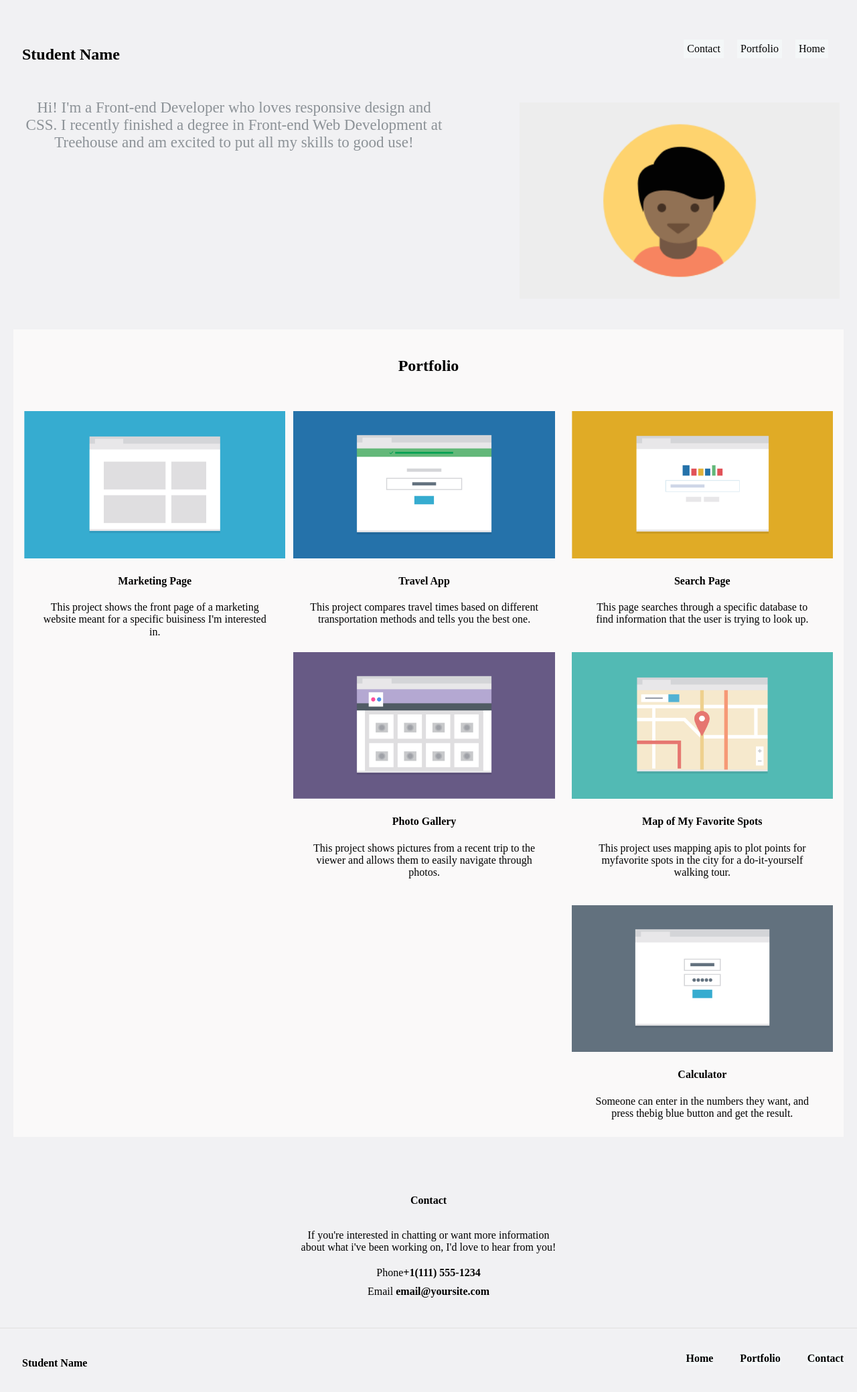
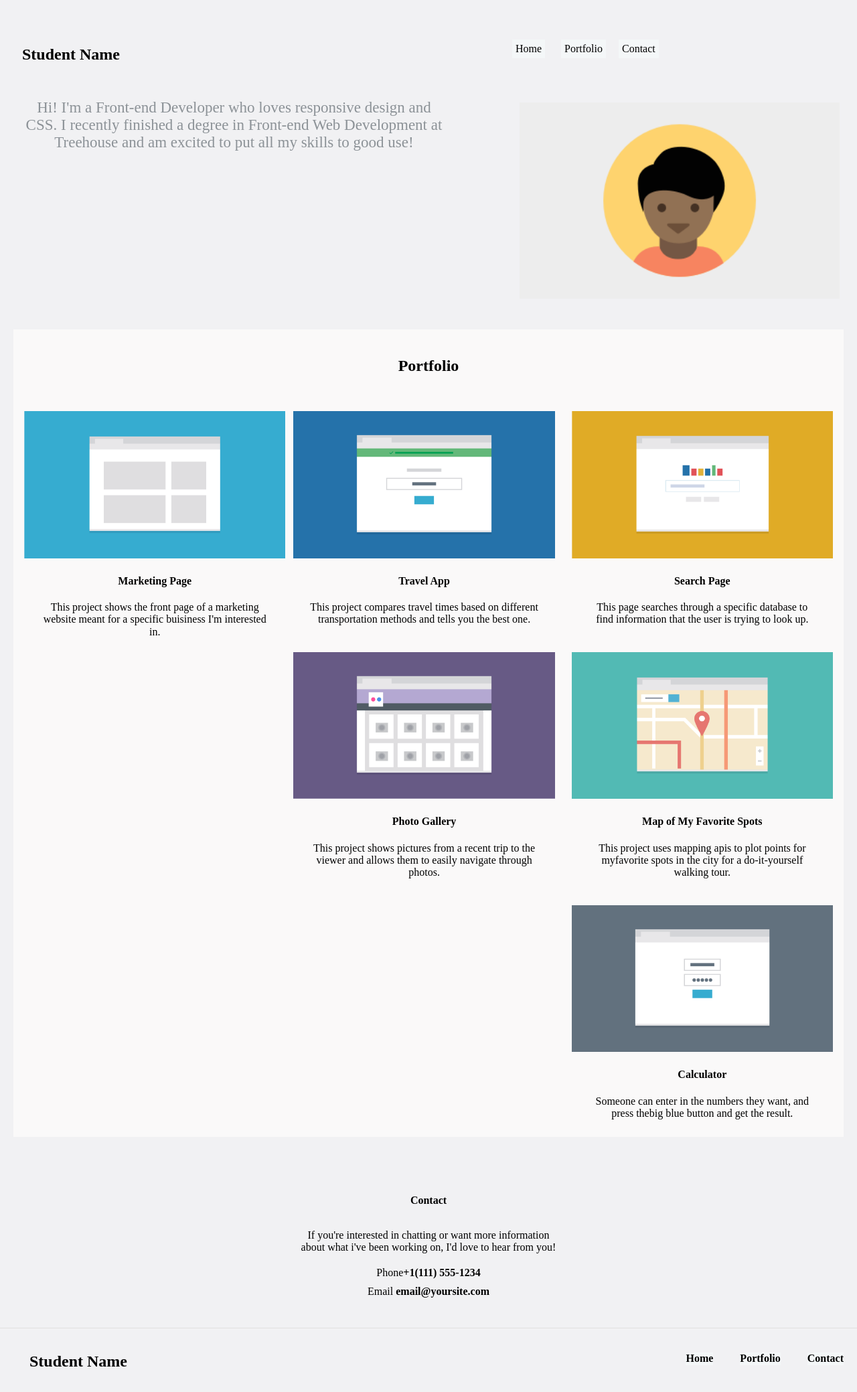
Before and after one commit to Abbott1/2-unit, a plain HTML site: page index.html in a window 1280 px wide. Shown: the whole page at 67% size. Drawn offline with Linux system fonts and the light colour scheme.

Commit message:
fixed for second review

```diff
--- a/css/styles.css
+++ b/css/styles.css
@@ -117,7 +117,7 @@ img {
     margin-top: 45px;
 }
 
-.boarder-line h1 {
+.boarder-line h2 {
     display: block;
     float: left;
     margin-left: 8px;
@@ -127,7 +127,7 @@ img {
 .back-to-top {
     display: block;
     float: right;
-    margin-top: 12px;
+    margin-top: 24px;
     margin-right: 8px;
     padding-top: 10px;
 }
@@ -250,6 +250,22 @@ img {
        display: block;
        padding: 22px;
        margin: 0;
+       position: relative;
+   }
+
+   .home {
+       position: absolute;
+       left: 744px;
+   }
+
+   .portfolio {
+       position: absolute;
+       left: 817px;
+   }
+
+   .contact {
+       position: absolute;
+       left: 903px;
    }
 
     header li {
@@ -320,7 +336,13 @@ img {
     }
 
     .main-footer {
+       position: relative;
+    }
 
+    .main-footer h2 {
+        position: absolute;
+        left: 36px;
+        bottom: 7px;
     }
 
 }
--- a/index.html
+++ b/index.html
@@ -18,9 +18,9 @@
     <h2><strong>Student Name</strong></h2>
      <nav class="clearfix">
          <ul>
-             <li><a href="#home">Home</a></li>
-             <li><a href="#portfolio">Portfolio</a></li>
-             <li><a href="#contact">Contact</a></li>
+             <li class="home"><a href="#home">Home</a></li>
+             <li class="portfolio"><a href="#portfolio">Portfolio</a></li>
+             <li class="contact"><a href="#contact">Contact</a></li>
          </ul>
      </nav>
   </div>
@@ -83,7 +83,7 @@
     </div>
 <!--================================== Main Footer======================================================================-->
      <nav class="boarder-line">
-        <h1>Student Name</h1>
+        <h2>Student Name</h2>
 
         <a class="back-to-top" href="#Top"><strong>Back To Top</strong></a>
 
```
